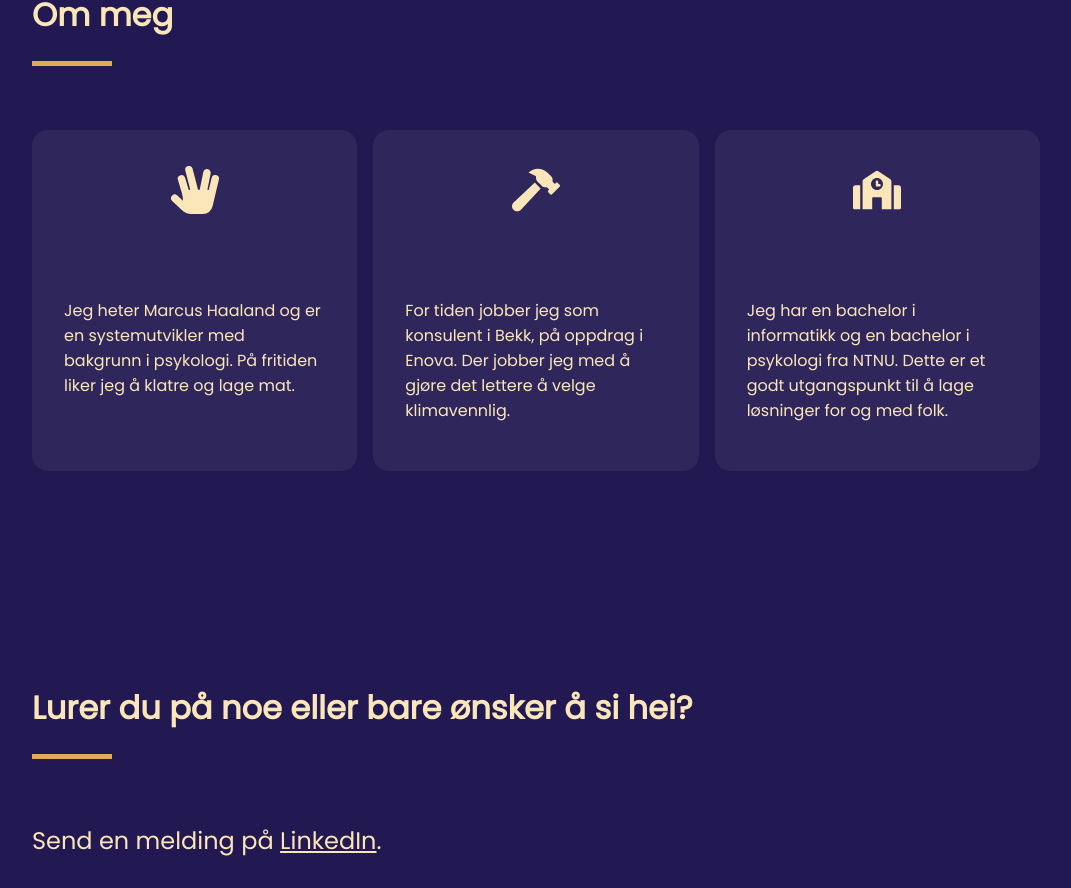
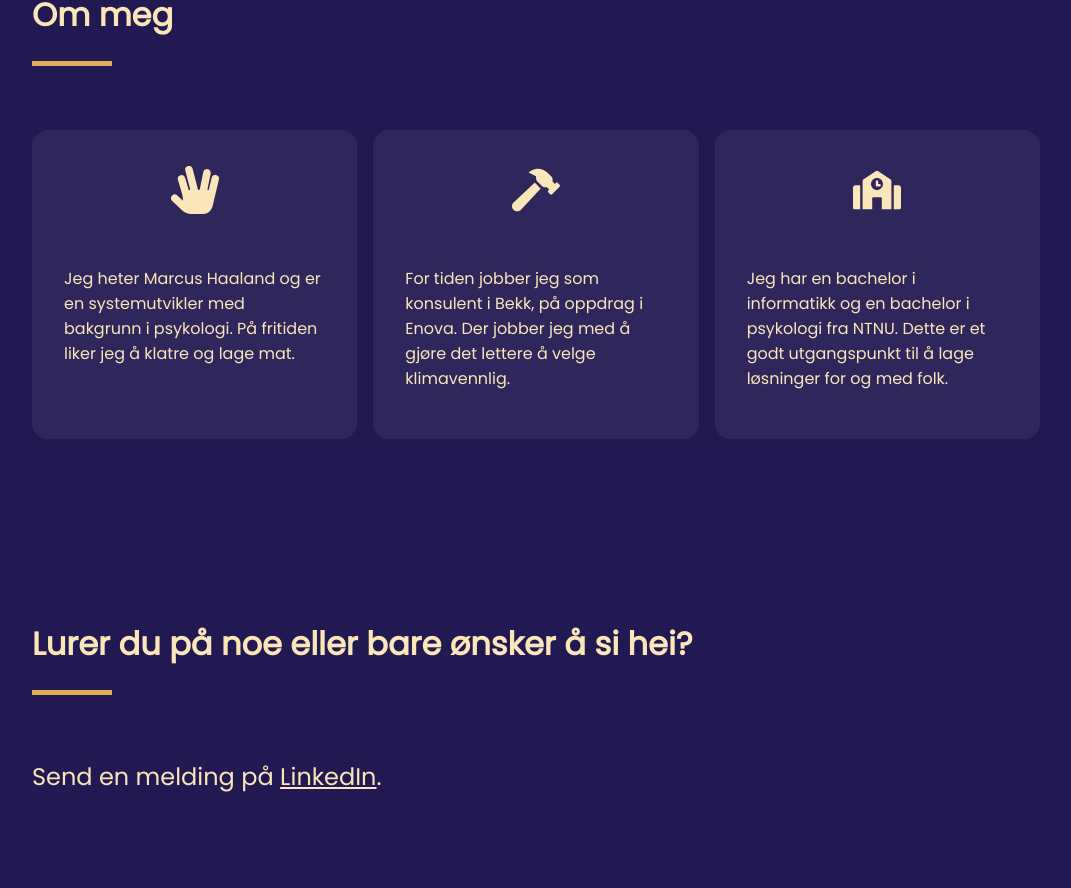
Before and after one commit to haalmarc/home, a Next.js app: page / in a window 1280 px wide. Shown: the part 854-1742 px from the top of the page, without its empty margins (104-1175 px from the left). Built offline with nearby package versions, Linux system fonts and the light colour scheme.

Commit message:
refactor: replace em in aboutsections

```diff
--- a/styles/About.module.css
+++ b/styles/About.module.css
@@ -1,17 +1,16 @@
 .aboutSection {
   display: flex;
-  padding: 2rem;
+  padding: 32px;
   flex-direction: column;
   align-items: center;
   background-color: #2f275b;
   flex-basis: 100%;
-  border-radius: 1em;
-  margin-bottom: 2em;
+  border-radius: 16px;
 }
 
 .aboutSection span {
   font-size: 3rem;
-  margin-bottom: 1em;
+  margin-bottom: 1rem;
 }
 
 .aboutSections {
@@ -19,13 +18,17 @@
 }
 
 .aboutSection:nth-child(2) {
-  margin-right: 1em;
-  margin-left: 1em;
+  margin-right: 16px;
+  margin-left: 16px;
 }
 
 @media only screen and (max-width: 768px) {
   .aboutSections {
     flex-direction: column;
+  }
+
+  .aboutSection {
+    margin-bottom: 32px;
   }
 
   .aboutSection:nth-child(2) {
```
